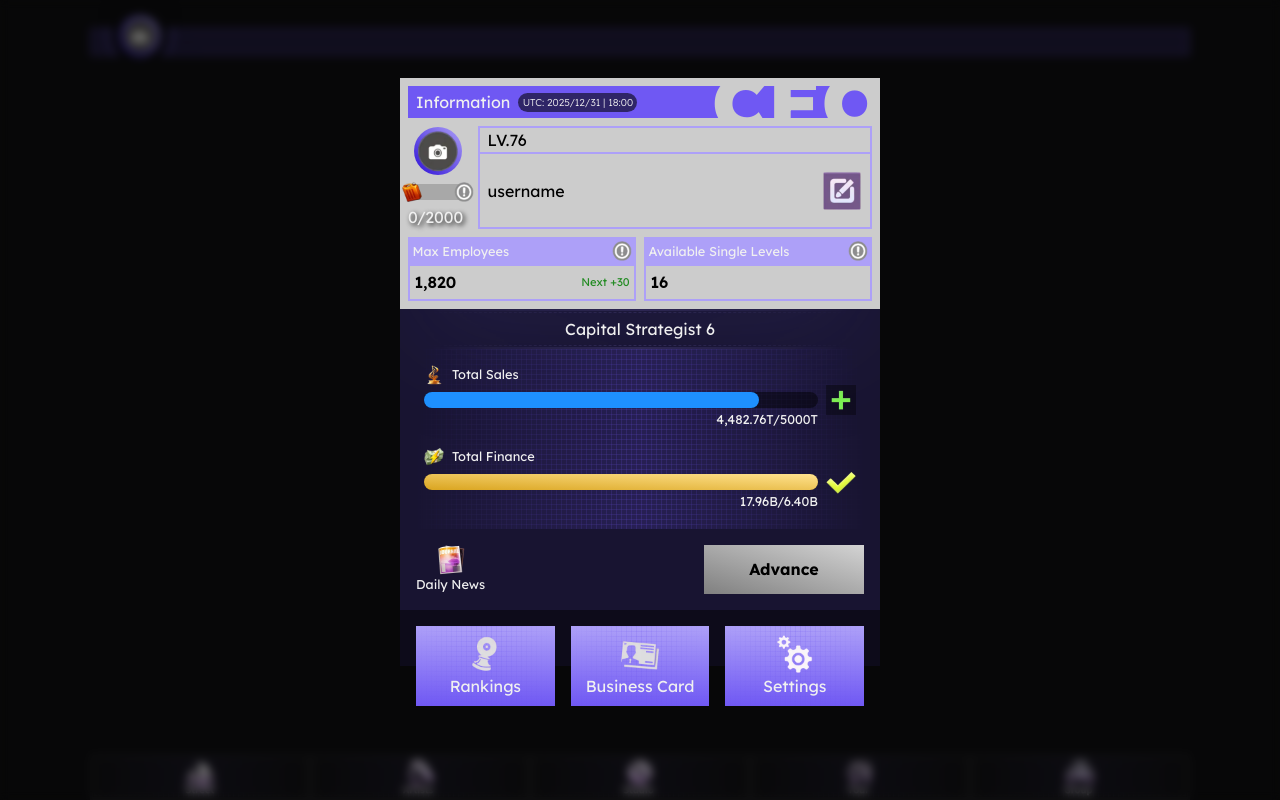
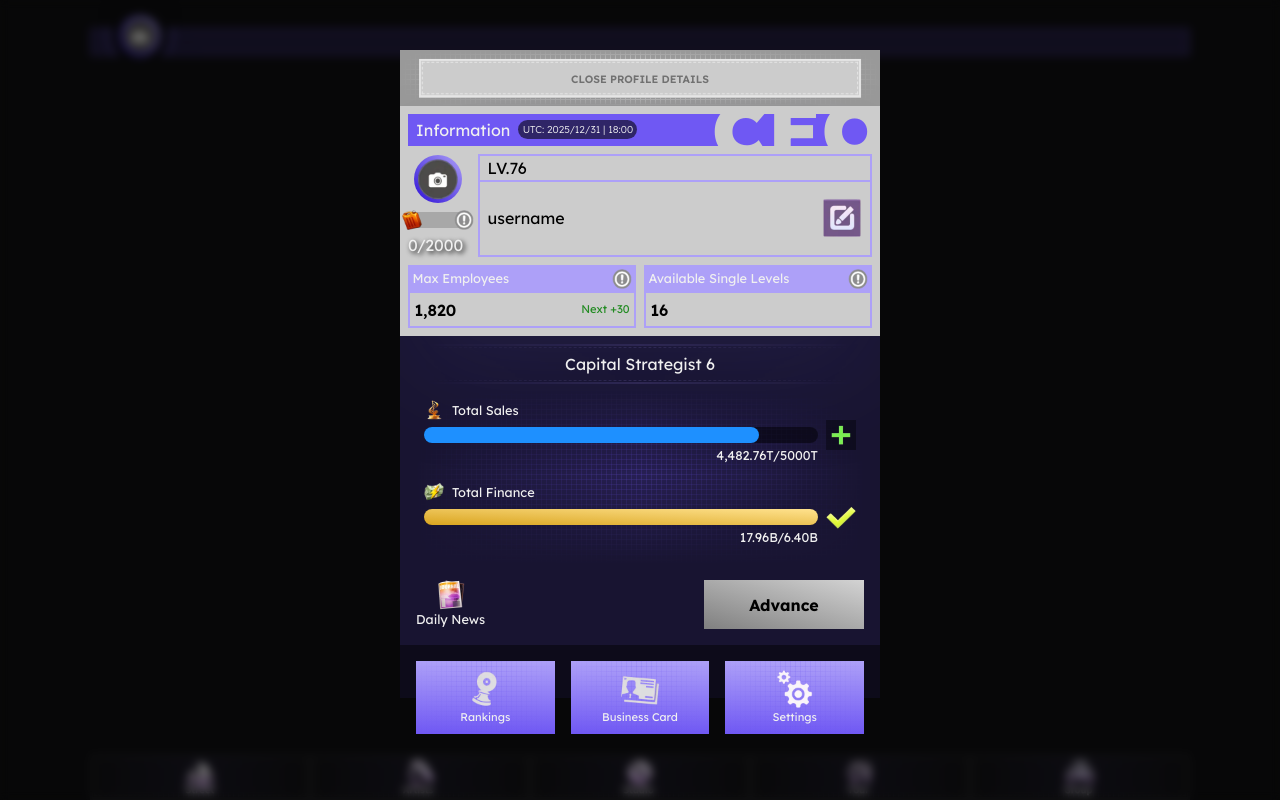
Before and after one commit to s9poa/play-topgirl, a React (Vite) app: page / in a window 1280 px wide. Both pictures are taken after a click on the button 140 px from the left and 28 px from the top of the page. Built offline with nearby package versions, Linux system fonts and the light colour scheme.

Commit message:
Finalized the profile details popup

```diff
--- a/index.html
+++ b/index.html
@@ -4,7 +4,7 @@
     <meta charset="UTF-8" />
     <link rel="icon" type="image/svg+xml" href="/vite.svg" />
     <meta name="viewport" content="width=device-width, initial-scale=1.0" />
-    <title>Play Topgirl</title>
+    <title>Topgirl Simulation</title>
   </head>
   <body>
     <div id="root"></div>
--- a/src/frontend/components/main-ui/header.tsx
+++ b/src/frontend/components/main-ui/header.tsx
@@ -7,6 +7,7 @@ import ProfilePopUp from '../pop-ups/profile';
 function MainUIHeader() {
     const blurRef = useRef<HTMLDivElement | null>(null)
     const contentRef = useRef<HTMLDivElement | null>(null)
+    const closingBtnRef = useRef<HTMLButtonElement | null>(null)
 
     useEffect(() => {
         const profileBtn = document.querySelector(`.${styles.profileBtn}`) as HTMLButtonElement
@@ -26,6 +27,15 @@ function MainUIHeader() {
                     setTimeout(() => {
                         blurRef.current!.style.visibility = 'hidden'
                     }, 175)
+                } else {
+                closingBtnRef.current!.addEventListener('click', () => {
+                        blurRef.current!.style.opacity = '0'
+                        contentRef.current!.style.transform = 'scale(0)'
+
+                        setTimeout(() => {
+                            blurRef.current!.style.visibility = 'hidden'
+                        }, 175)
+                    })
                 }
             })
         }
@@ -43,7 +53,7 @@ function MainUIHeader() {
                     </div>
                 </div>
             </div>
-            <ProfilePopUp ref={blurRef} contentRef={contentRef} />
+            <ProfilePopUp ref={blurRef} contentRef={contentRef} closingBtnRef={closingBtnRef} />
         </div>
     )
 }
--- a/src/frontend/components/pop-ups/profile.tsx
+++ b/src/frontend/components/pop-ups/profile.tsx
@@ -3,13 +3,17 @@ import { forwardRef } from 'react';
 
 type ProfilePopUpProps = {
     contentRef: React.Ref<HTMLDivElement>;
+    closingBtnRef: React.Ref<HTMLButtonElement>;
 }
 
-const ProfilePopUp = forwardRef<HTMLDivElement, ProfilePopUpProps>(({contentRef}, blurRef) => {
+const ProfilePopUp = forwardRef<HTMLDivElement, ProfilePopUpProps>(({contentRef, closingBtnRef}, blurRef) => {
     return (
     <div ref={blurRef} className={styles.blur}>
         <div ref={contentRef} className={styles.contentContainer}>
             <div className={styles.contentContainerOverflow}>
+            <div className={styles.closingHeader}>
+                <button ref={closingBtnRef} className={`${styles.closeProfilePopUpBtn} btnScalingEffect`}><span className={`txtOpacityEffect`}>Close Profile Details</span></button>
+            </div>
             <div className={styles.header}>
                 <div className={styles.infoTab}>
                     <span>Information</span>
--- a/src/frontend/css/components/pop-ups/profile.module.css
+++ b/src/frontend/css/components/pop-ups/profile.module.css
@@ -9,22 +9,73 @@
     backdrop-filter: blur(5px);
     display: grid;
     place-items: center;
-    padding: 0 .5rem;
     z-index: 999;
     opacity: 0;
     visibility: hidden;
     transition: opacity .175s linear;
 }
 .contentContainer {
+    display: flex;
+    flex-direction: column;
+    justify-content: center;
     transform: scale(0);
     transition: transform .175s linear;
     max-width: 30rem;
     width: 100%;
 }
 .contentContainerOverflow {
-
     overflow: auto;
-
+}
+/* Closing Header */
+.closingHeader {
+    padding: .5rem;
+    position: relative;
+    display: flex;
+}
+.closingHeader::before,
+.closingHeader::after {
+    content: '';
+    position: absolute;
+    width: 100%;
+    height: 100%;
+    top: 0;
+    left: 0;
+}
+.closingHeader::before {
+    background-image:
+    linear-gradient(to right, hsl(0, 0%, 100%) 1px, transparent 1px),
+    linear-gradient(to top, hsl(0, 0%, 100%) 1px, transparent 1px);
+    background-size: 5px 5px;
+    -webkit-mask-image: linear-gradient(to right, transparent 0, white 50%, white calc(100% - 50%), transparent 100%), linear-gradient(to top, transparent 0, white 50%, white calc(100% - 50%), transparent 100%);
+    mask-image: linear-gradient(to right, transparent 0, white 50%, white calc(100% - 50%), transparent 100%), linear-gradient(to top, transparent 0, white 50%, white calc(100% - 50%), transparent 100%);
+    -webkit-mask-repeat: no-repeat;
+    mask-repeat: no-repeat;
+    -webkit-mask-size: 100% 100%;
+    mask-size: 100% 100%;
+    mask-composite: intersect;
+    z-index: -1;
+}
+.closingHeader::after {
+    background: hsl(0, 0%, 60%);
+    z-index: -2;
+}
+.closingHeader button {
+    display: flex;
+    align-items: center;
+    justify-content: center;
+    width: 100%;
+    background: hsl(0, 0%, 80%);
+    border: 2px solid hsl(0, 0%, 90%);
+    outline: 1px dashed hsl(0, 0%, 90%);
+    outline-offset: -4px;
+    height: 2.5rem;
+    text-transform: uppercase;
+}
+.closingHeader button span {
+    color: #000;
+    font-size: .7rem;
+    font-weight: 600;
+    margin-top: 2px;
 }
 /* Header styling */
 .header {
@@ -180,6 +231,7 @@
     padding: .5rem;
     text-align: center;
     position: relative;
+    margin-top: .5rem;
 }
 .mainContainer .title::before {
     content: '';
@@ -220,12 +272,13 @@
     linear-gradient(90deg, var(--transparent-primary-purple-1) 1px, transparent 1px),
     linear-gradient(180deg, var(--transparent-primary-purple-1) 1px, transparent 1px);
     background-size: 5px 5px;
-    -webkit-mask-image: linear-gradient(to right, transparent 0, black 50%, black calc(100% - 50%), transparent 100%);
-    mask-image: linear-gradient(to right, transparent 0, black 50%, black calc(100% - 50%), transparent 100%);
+    -webkit-mask-image: linear-gradient(to right, transparent 0, black 50%, black calc(100% - 50%), transparent 100%), linear-gradient(to top, transparent 0, black 50%, black calc(100% - 50%), transparent 100%);
+    mask-image: linear-gradient(to right, transparent 0, black 50%, black calc(100% - 50%), transparent 100%), linear-gradient(to top, transparent 0, black 50%, black calc(100% - 50%), transparent 100%);
     -webkit-mask-repeat: no-repeat;
     mask-repeat: no-repeat;
     -webkit-mask-size: 100% 100%;
     mask-size: 100% 100%;
+    mask-composite: intersect;
 }
 .mainContainer .griddenPattern .labelContainer {
     display: flex;
@@ -323,6 +376,8 @@
     z-index: 1;
     padding: .5rem;
     position: relative;
+    font-size: .7rem;
+
 }
 .footer > div::before {
     content: '';
@@ -343,12 +398,25 @@
     -webkit-mask-size: 100% 100%;
     mask-size: 100% 100%;
 }
+.footer > div span {
+    display: -webkit-box;
+    -webkit-line-clamp: 1;
+    line-clamp: 1;
+    -webkit-box-orient: vertical;
+    overflow: hidden;
+}
 .plusIcon {
     background: var(--dk-layer-3);
 }
- @media(max-width: 480px) {
+@media(max-width: 480px) {
     .infoTab span:nth-child(3) {
         font-size: 2rem;
         right: .275rem;
     }
- }
+}
+@media(max-height: 700px) {
+    .contentContainer {
+        height: 100vh;
+        height: 100dvh;
+    }
+}
--- a/src/frontend/css/global.css
+++ b/src/frontend/css/global.css
@@ -44,12 +44,13 @@ body {
     margin: 0 auto;
 }
 .a-very-important-tingy-ting {
-    -webkit-mask-image: linear-gradient(to right, transparent 0, black 2rem, black calc(100% - 2rem), transparent 100%);
-    mask-image: linear-gradient(to right, transparent 0, black 2rem, black calc(100% - 2rem), transparent 100%);
+    -webkit-mask-image: linear-gradient(to right, transparent 0, black 50%, black calc(100% - 50%), transparent 100%), linear-gradient(to top, transparent 0, black 50%, black calc(100% - 50%), transparent 100%);
+    mask-image: linear-gradient(to right, transparent 0, black 50%, black calc(100% - 50%), transparent 100%), linear-gradient(to top, transparent 0, black 50%, black calc(100% - 50%), transparent 100%);
     -webkit-mask-repeat: no-repeat;
     mask-repeat: no-repeat;
     -webkit-mask-size: 100% 100%;
     mask-size: 100% 100%;
+    /* mask-composite: intersect; "Use for when you have 2 linear gradients applied" */
 }
 .scale-effect {
     transition: transform .125s ease-in-out;
@@ -66,6 +67,28 @@ body {
     line-height: 2.5ex; */
     -webkit-box-orient: vertical;
     overflow: hidden;
+}
+.btnScalingEffect {
+    animation: 3s btnScalingEffect linear infinite;
+}
+.txtOpacityEffect {
+    animation: 3s txtOpacityEffect linear infinite;
+}
+@keyframes btnScalingEffect {
+    0% {
+        transform: scale(1);
+    }
+    50% {
+        transform: scale(.935);
+    }
+}
+@keyframes txtOpacityEffect {
+    0% {
+        opacity: 1;
+    }
+    50% {
+        opacity: .25;
+    }
 }
 /* Styling Resets */
 *, *::before, *::after {
```
